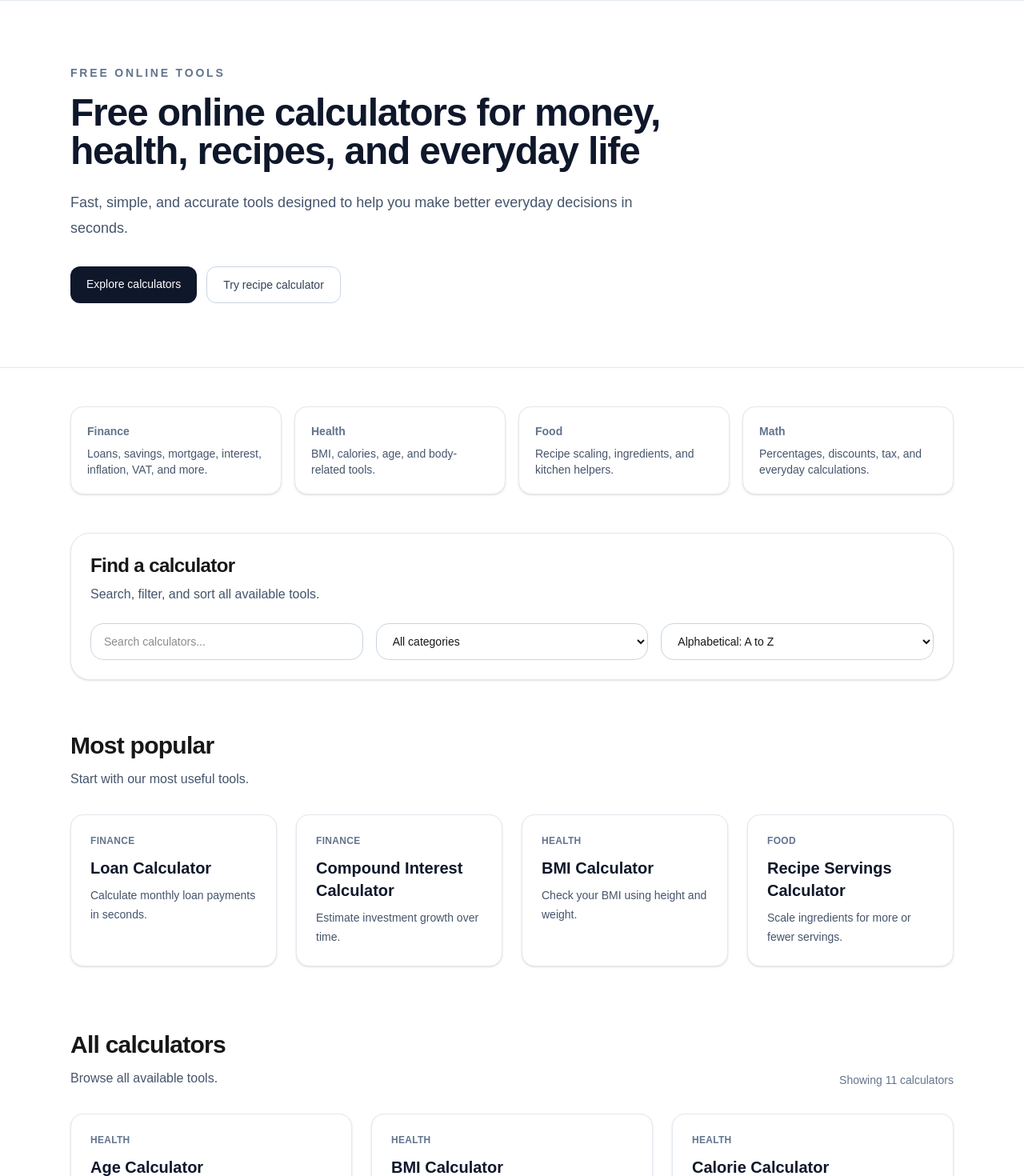
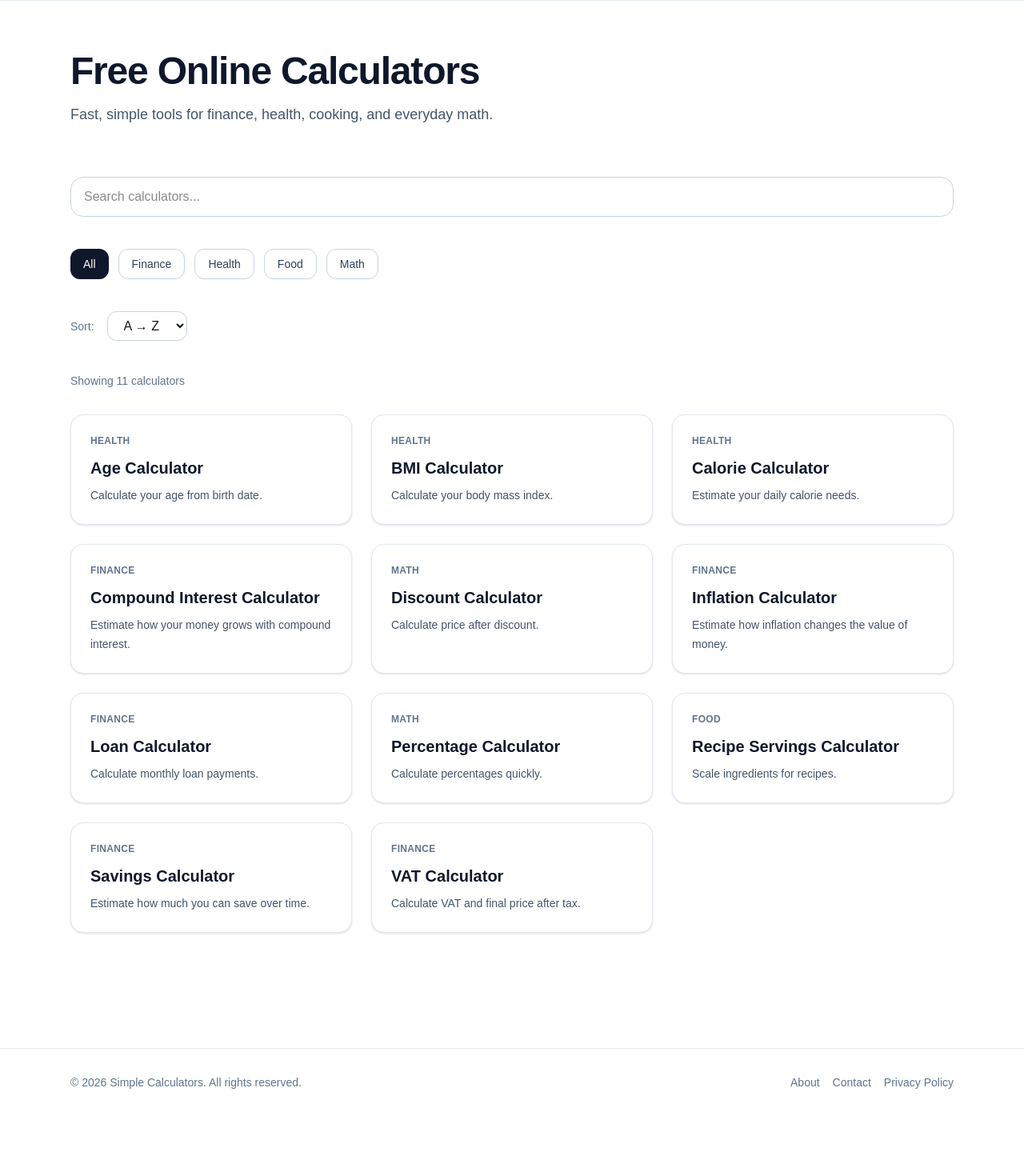
Before and after one commit to carlacruzz/simple-calculators, a Next.js app: page / in a window 1280 px wide. Shown: the part 60-1530 px from the top of the page at 80% size. After the commit the page ends 1455 px from the top, so only its background shows below. Built offline with nearby package versions, Linux system fonts and the light colour scheme.

Commit message:
improve homepage with filters and sorting

```diff
--- a/app/page.tsx
+++ b/app/page.tsx
@@ -6,69 +6,69 @@ import CalculatorCard from "@/components/CalculatorCard";
 const calculators = [
   {
     title: "Compound Interest Calculator",
-    description: "Estimate how your money could grow over time with compound interest.",
+    description: "Estimate how your money grows with compound interest.",
     href: "/compound-interest-calculator",
     category: "Finance",
   },
   {
     title: "Loan Calculator",
-    description: "Calculate monthly loan payments based on amount, rate, and term.",
+    description: "Calculate monthly loan payments.",
     href: "/loan-calculator",
     category: "Finance",
   },
   {
+    title: "Savings Calculator",
+    description: "Estimate how much you can save over time.",
+    href: "/savings-calculator",
+    category: "Finance",
+  },
+  {
+    title: "Inflation Calculator",
+    description: "Estimate how inflation changes the value of money.",
+    href: "/inflation-calculator",
+    category: "Finance",
+  },
+  {
+    title: "VAT Calculator",
+    description: "Calculate VAT and final price after tax.",
+    href: "/vat-calculator",
+    category: "Finance",
+  },
+  {
     title: "BMI Calculator",
-    description: "Check your body mass index using your weight and height.",
+    description: "Calculate your body mass index.",
     href: "/bmi-calculator",
     category: "Health",
   },
   {
+    title: "Calorie Calculator",
+    description: "Estimate your daily calorie needs.",
+    href: "/calorie-calculator",
+    category: "Health",
+  },
+  {
+    title: "Age Calculator",
+    description: "Calculate your age from birth date.",
+    href: "/age-calculator",
+    category: "Health",
+  },
+  {
     title: "Recipe Servings Calculator",
-    description: "Scale ingredients automatically for more or fewer servings.",
+    description: "Scale ingredients for recipes.",
     href: "/recipe-servings-calculator",
     category: "Food",
   },
   {
     title: "Percentage Calculator",
-    description: "Find percentages, increases, decreases, and differences.",
+    description: "Calculate percentages quickly.",
     href: "/percentage-calculator",
     category: "Math",
   },
   {
-    title: "Savings Calculator",
-    description: "Estimate how much you could save over time with regular contributions.",
-    href: "/savings-calculator",
-    category: "Finance",
-  },
-  {
-    title: "Age Calculator",
-    description: "Calculate your age from your date of birth.",
-    href: "/age-calculator",
-    category: "Health",
-  },
-  {
     title: "Discount Calculator",
-    description: "Calculate the final price after applying a discount.",
+    description: "Calculate price after discount.",
     href: "/discount-calculator",
     category: "Math",
-  },
-  {
-    title: "Calorie Calculator",
-    description: "Estimate your daily calorie needs based on your body and activity level.",
-    href: "/calorie-calculator",
-    category: "Health",
-  },
-  {
-    title: "Inflation Calculator",
-    description: "Estimate the future value of money based on inflation.",
-    href: "/inflation-calculator",
-    category: "Finance",
-  },
-  {
-    title: "VAT Calculator",
-    description: "Calculate VAT amount and total price using a tax percentage.",
-    href: "/vat-calculator",
-    category: "Finance",
   },
 ];
 
@@ -76,207 +76,116 @@ const categories = ["All", "Finance", "Health", "Food", "Math"];
 
 export default function Home() {
   const [search, setSearch] = useState("");
-  const [selectedCategory, setSelectedCategory] = useState("All");
-  const [sortOrder, setSortOrder] = useState("a-z");
+  const [category, setCategory] = useState("All");
+  const [sort, setSort] = useState("a-z");
 
-  const filteredCalculators = useMemo(() => {
+  const filtered = useMemo(() => {
     let result = [...calculators];
 
-    const q = search.toLowerCase().trim();
+    if (search) {
+      const q = search.toLowerCase();
 
-    if (q) {
-      result = result.filter((calc) =>
-        [calc.title, calc.description, calc.category]
-          .join(" ")
+      result = result.filter((c) =>
+        (c.title + c.description + c.category)
           .toLowerCase()
           .includes(q)
       );
     }
 
-    if (selectedCategory !== "All") {
-      result = result.filter((calc) => calc.category === selectedCategory);
+    if (category !== "All") {
+      result = result.filter((c) => c.category === category);
     }
 
-    if (sortOrder === "a-z") {
+    if (sort === "a-z") {
       result.sort((a, b) => a.title.localeCompare(b.title));
     }
 
-    if (sortOrder === "z-a") {
+    if (sort === "z-a") {
       result.sort((a, b) => b.title.localeCompare(a.title));
     }
 
     return result;
-  }, [search, selectedCategory, sortOrder]);
+  }, [search, category, sort]);
 
   return (
-    <main>
-      <section className="border-b border-slate-200 bg-white">
-        <div className="mx-auto max-w-6xl px-6 py-20">
-          <div className="max-w-3xl">
-            <p className="mb-4 text-sm font-semibold uppercase tracking-[0.2em] text-slate-500">
-              Free Online Tools
-            </p>
+    <main className="mx-auto max-w-6xl px-6 py-16">
 
-            <h1 className="mb-6 text-5xl font-bold tracking-tight text-slate-900">
-              Free online calculators for money, health, recipes, and everyday life
+      {/* HERO */}
+
+      <section className="mb-16">
+        <h1 className="text-5xl font-bold tracking-tight text-slate-900">
+          Free Online Calculators
         </h1>
 
-            <p className="mb-8 text-lg leading-8 text-slate-600">
-              Fast, simple, and accurate tools designed to help you make better
-              everyday decisions in seconds.
+        <p className="mt-4 text-lg text-slate-600">
+          Fast, simple tools for finance, health, cooking, and everyday math.
         </p>
-
-            <div className="flex flex-wrap gap-3">
-              <a
-                href="#calculators"
-                className="rounded-xl bg-slate-900 px-5 py-3 text-sm font-medium text-white transition hover:bg-slate-700"
-              >
-                Explore calculators
-              </a>
-
-              <a
-                href="/recipe-servings-calculator"
-                className="rounded-xl border border-slate-300 px-5 py-3 text-sm font-medium text-slate-700 transition hover:bg-slate-100"
-              >
-                Try recipe calculator
-              </a>
-            </div>
-          </div>
-        </div>
       </section>
 
-      <section className="mx-auto max-w-6xl px-6 py-12">
-        <div className="grid gap-4 md:grid-cols-4">
-          <div className="rounded-2xl border border-slate-200 bg-white p-5 shadow-sm">
-            <p className="text-sm font-semibold text-slate-500">Finance</p>
-            <p className="mt-2 text-sm text-slate-600">
-              Loans, savings, mortgage, interest, inflation, VAT, and more.
-            </p>
-          </div>
+      {/* SEARCH */}
 
-          <div className="rounded-2xl border border-slate-200 bg-white p-5 shadow-sm">
-            <p className="text-sm font-semibold text-slate-500">Health</p>
-            <p className="mt-2 text-sm text-slate-600">
-              BMI, calories, age, and body-related tools.
-            </p>
-          </div>
-
-          <div className="rounded-2xl border border-slate-200 bg-white p-5 shadow-sm">
-            <p className="text-sm font-semibold text-slate-500">Food</p>
-            <p className="mt-2 text-sm text-slate-600">
-              Recipe scaling, ingredients, and kitchen helpers.
-            </p>
-          </div>
-
-          <div className="rounded-2xl border border-slate-200 bg-white p-5 shadow-sm">
-            <p className="text-sm font-semibold text-slate-500">Math</p>
-            <p className="mt-2 text-sm text-slate-600">
-              Percentages, discounts, tax, and everyday calculations.
-            </p>
-          </div>
-        </div>
-      </section>
-
-      <section className="mx-auto max-w-6xl px-6 pb-6">
-        <div className="rounded-3xl border border-slate-200 bg-white p-6 shadow-sm">
-          <div className="mb-6">
-            <h2 className="text-2xl font-bold tracking-tight">Find a calculator</h2>
-            <p className="mt-2 text-slate-600">
-              Search, filter, and sort all available tools.
-            </p>
-          </div>
-
-          <div className="grid gap-4 md:grid-cols-3">
+      <section className="mb-10">
         <input
           type="text"
           placeholder="Search calculators..."
           value={search}
           onChange={(e) => setSearch(e.target.value)}
-              className="w-full rounded-2xl border border-slate-300 px-4 py-3 text-sm outline-none"
+          className="w-full rounded-2xl border border-slate-300 px-4 py-3"
         />
+      </section>
+
+      {/* CATEGORY FILTER */}
+
+      <section className="mb-10 flex flex-wrap gap-3">
+
+        {categories.map((c) => (
+          <button
+            key={c}
+            onClick={() => setCategory(c)}
+            className={`rounded-xl px-4 py-2 text-sm font-medium transition
+              ${
+                category === c
+                  ? "bg-slate-900 text-white"
+                  : "border border-slate-300 text-slate-700 hover:bg-slate-100"
+              }`}
+          >
+            {c}
+          </button>
+        ))}
+
+      </section>
+
+      {/* SORT */}
+
+      <section className="mb-10 flex items-center gap-4">
+
+        <span className="text-sm text-slate-500">
+          Sort:
+        </span>
 
         <select
-              value={selectedCategory}
-              onChange={(e) => setSelectedCategory(e.target.value)}
-              className="w-full rounded-2xl border border-slate-300 px-4 py-3 text-sm bg-white outline-none"
+          value={sort}
+          onChange={(e) => setSort(e.target.value)}
+          className="rounded-xl border border-slate-300 px-4 py-2"
         >
-              {categories.map((category) => (
-                <option key={category} value={category}>
-                  {category === "All" ? "All categories" : category}
-                </option>
-              ))}
+          <option value="a-z">A → Z</option>
+          <option value="z-a">Z → A</option>
         </select>
 
-            <select
-              value={sortOrder}
-              onChange={(e) => setSortOrder(e.target.value)}
-              className="w-full rounded-2xl border border-slate-300 px-4 py-3 text-sm bg-white outline-none"
-            >
-              <option value="a-z">Alphabetical: A to Z</option>
-              <option value="z-a">Alphabetical: Z to A</option>
-            </select>
-          </div>
-        </div>
       </section>
 
-      <section className="mx-auto max-w-6xl px-6 py-10">
-        <div className="mb-8">
-          <h2 className="text-3xl font-bold tracking-tight">Most popular</h2>
-          <p className="mt-3 text-slate-600">
-            Start with our most useful tools.
-          </p>
-        </div>
+      {/* RESULTS COUNT */}
 
-        <div className="grid gap-6 md:grid-cols-2 xl:grid-cols-4">
-          <CalculatorCard
-            title="Loan Calculator"
-            description="Calculate monthly loan payments in seconds."
-            href="/loan-calculator"
-            category="Finance"
-          />
-          <CalculatorCard
-            title="Compound Interest Calculator"
-            description="Estimate investment growth over time."
-            href="/compound-interest-calculator"
-            category="Finance"
-          />
-          <CalculatorCard
-            title="BMI Calculator"
-            description="Check your BMI using height and weight."
-            href="/bmi-calculator"
-            category="Health"
-          />
-          <CalculatorCard
-            title="Recipe Servings Calculator"
-            description="Scale ingredients for more or fewer servings."
-            href="/recipe-servings-calculator"
-            category="Food"
-          />
-        </div>
+      <section className="mb-8 text-sm text-slate-500">
+        Showing {filtered.length} calculator
+        {filtered.length === 1 ? "" : "s"}
       </section>
 
-      <section id="calculators" className="mx-auto max-w-6xl px-6 py-10">
-        <div className="mb-8 flex flex-col gap-3 md:flex-row md:items-end md:justify-between">
-          <div>
-            <h2 className="text-3xl font-bold tracking-tight">All calculators</h2>
-            <p className="mt-3 text-slate-600">
-              Browse all available tools.
-            </p>
-          </div>
+      {/* CALCULATOR GRID */}
 
-          <p className="text-sm text-slate-500">
-            Showing {filteredCalculators.length} calculator
-            {filteredCalculators.length === 1 ? "" : "s"}
-          </p>
-        </div>
+      <section className="grid gap-6 md:grid-cols-2 xl:grid-cols-3">
 
-        {filteredCalculators.length === 0 ? (
-          <div className="rounded-2xl border border-slate-200 bg-white p-6 shadow-sm">
-            <p className="text-slate-600">No calculators found.</p>
-          </div>
-        ) : (
-          <div className="grid gap-6 md:grid-cols-2 xl:grid-cols-3">
-            {filteredCalculators.map((calc) => (
+        {filtered.map((calc) => (
           <CalculatorCard
             key={calc.href}
             title={calc.title}
@@ -285,9 +194,9 @@ export default function Home() {
             category={calc.category}
           />
         ))}
-          </div>
-        )}
+
       </section>
+
     </main>
   );
 }
```
Lines whose indentation alone changed are shown as unchanged.
